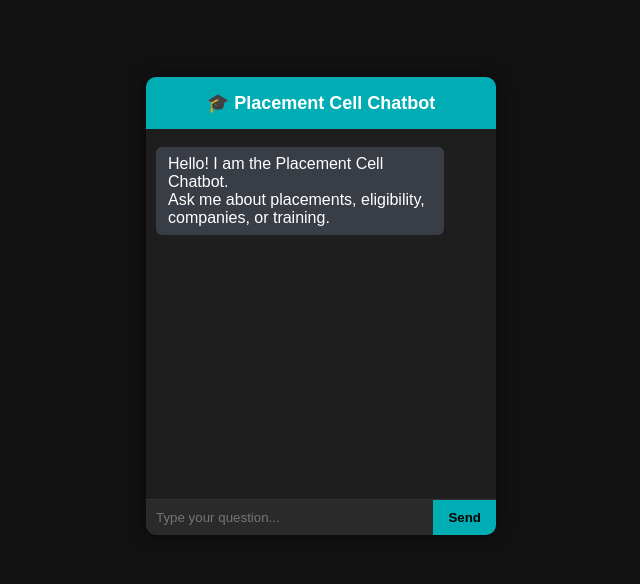
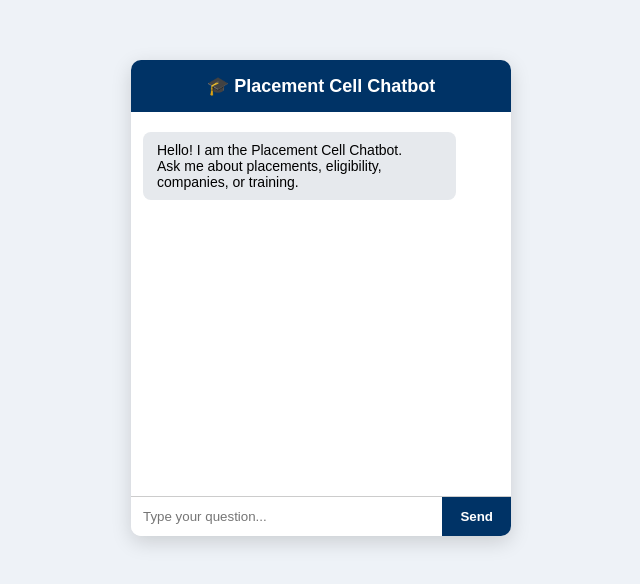
Before and after one commit to rohanmargam3-alt/BotForge, a plain HTML site: page index.html in a window 1280 px wide. Shown: the part 102-686 px from the top of the page, without its empty margins (319-959 px from the left). Drawn offline with Linux system fonts and the light colour scheme.

Commit message:
Update style.css

```diff
--- a/style.css
+++ b/style.css
@@ -1,71 +1,72 @@
 body {
     font-family: Arial, sans-serif;
-    background: #121212;
+    background: #eef2f7;
     display: flex;
     justify-content: center;
     align-items: center;
     height: 100vh;
+    margin: 0;
 }
 
 .chat-container {
-    width: 350px;
-    background: #1e1e1e;
+    width: 380px;
+    background: #ffffff;
     border-radius: 10px;
+    box-shadow: 0 6px 20px rgba(0,0,0,0.15);
     overflow: hidden;
-    box-shadow: 0 0 20px rgba(0,0,0,0.6);
 }
 
 .chat-header {
-    background: #00adb5;
-    color: #fff;
+    background: #003366;
+    color: white;
     padding: 15px;
     text-align: center;
+    font-weight: bold;
     font-size: 18px;
-    font-weight: bold;
 }
 
 .chat-box {
-    height: 350px;
-    padding: 10px;
+    height: 360px;
+    padding: 12px;
     overflow-y: auto;
 }
 
 .chat-box div {
     margin: 8px 0;
-    padding: 8px 12px;
-    border-radius: 6px;
+    padding: 10px 14px;
+    border-radius: 8px;
     max-width: 80%;
+    font-size: 14px;
 }
 
 .user-message {
-    background: #00adb5;
-    color: #000;
+    background: #003366;
+    color: white;
     margin-left: auto;
 }
 
 .bot-message {
-    background: #393e46;
-    color: #fff;
+    background: #e6e9ed;
+    color: black;
 }
 
 .chat-input {
     display: flex;
-    border-top: 1px solid #333;
+    border-top: 1px solid #ccc;
 }
 
 .chat-input input {
     flex: 1;
-    padding: 10px;
+    padding: 12px;
     border: none;
     outline: none;
-    background: #2a2a2a;
-    color: #fff;
 }
 
 .chat-input button {
-    background: #00adb5;
+    background: #003366;
+    color: white;
     border: none;
-    padding: 10px 15px;
+    padding: 12px 18px;
     cursor: pointer;
     font-weight: bold;
 }
```
